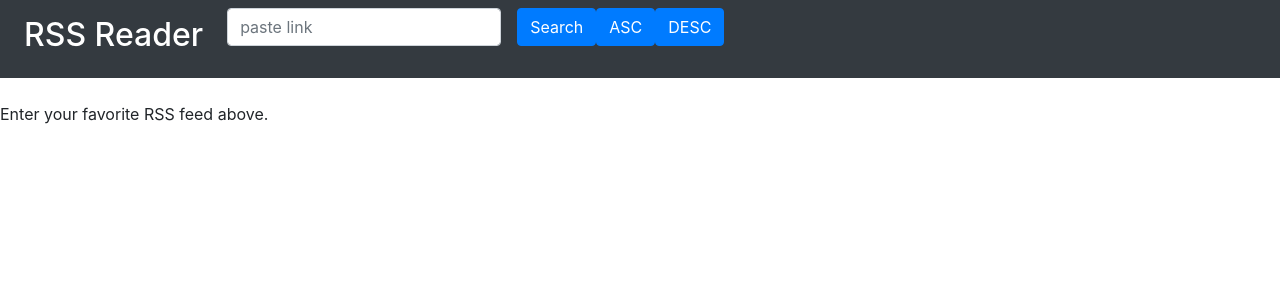
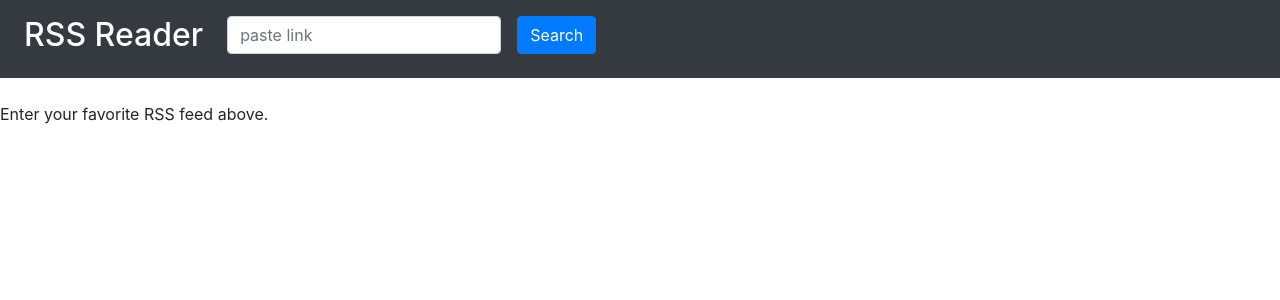
Before and after one commit to tomas-balaz/rss_reader, a Django app: page / in a window 1280 px wide. Shown: the top 300 px of the page. Run offline with Django 3.2, Linux system fonts and the light colour scheme; some libraries are stand-ins or nearby versions.

Commit message:
hide sort buttons

```diff
--- a/rss/templates/rss/base.html
+++ b/rss/templates/rss/base.html
@@ -16,25 +16,33 @@
         <li class="nav-item active">
             <a class="nav-link" href="/"><h2>RSS Reader</h2></a>
         </li>
+        {% if not sort_enable %}
         <li class="align-middle">
             <form class="form-inline">
                 <div class="form-group mx-sm-3 mb-2">
                     <label for="inputPassword2" class="sr-only">Password</label>
-                    <input type="text" class="form-control" placeholder="paste link" name="url">
+                    <input type="text" class="form-control mt-2" placeholder="paste link" name="url">
                 </div>
-                <button type="submit" class="btn btn-primary mb-2">Search</button>
+                <button type="submit" class="btn btn-primary mr-2">Search</button>
             </form>
         </li>
-        <li>
+        {%endif%}
+        {% if sort_enable %}
+        <li class="align-middle">
             <a href="{% url 'ascending' %}">
-                <button type="submit" class="btn btn-primary mb-2">ASC</button>
+                <button type="submit" class="btn btn-primary mx-2 mt-2">
+                    Najstaršie
+                </button>
             </a>
         </li>
-        <li>
+        <li class="align-middle">
             <a href="{% url 'descending' %}">
-                <button type="submit" class="btn btn-primary mb-2">DESC</button>
+                <button type="submit" class="btn btn-primary mx-2 mt-2">
+                    Najnovšie
+                </button>
             </a>
         </li>
+        {%endif%}
     </ul>
 </nav>
 
--- a/rss/templates/rss/reader.html
+++ b/rss/templates/rss/reader.html
@@ -16,7 +16,7 @@
                     <div class="row card-body collapse" id="{{entry.hash}}" data-parent="#accordion">
                         <div class="col-sm-6">
                             <p class="card-text">Popis: {{ entry.summary }}</p>
-                            <a href="{{ entry.link }}" class="btn btn-primary">Visit Link</a>
+                            <a href="{{ entry.link }}" target="_blank" class="btn btn-primary">Prejsť na článok</a>
                         </div>
                         <img class="col-sm-6" src="{{ entry.enclosures.0.href }}" >
                     </div>
--- a/rss/urls.py
+++ b/rss/urls.py
@@ -5,7 +5,7 @@ from . import views
 urlpatterns= [
 
     path('', views.index, name='index'),
-    path('sortA/', views.sort_a, name='ascending'),
-    path('sortD/', views.sort_d, name='descending')
+    path('sortA/', views.sort_articles_ascending, name='ascending'),
+    path('sortD/', views.sort_articles_descending, name='descending')
 
 ]
--- a/rss/views.py
+++ b/rss/views.py
@@ -16,15 +16,16 @@ def index(request):
         for e in feed['entries']:
             e['hash'] = 'p-' + str(abs(hash(e['title'])) % (10 ** 8))
 
-        pass
+        sort_enable = True
 
     else:
         feed = None
+        sort_enable = False
 
-    return render(request, 'rss/reader.html', { 'feed' : feed, })
+    return render(request, 'rss/reader.html', { 'feed' : feed, 'sort_enable' : sort_enable, })
 
 
-def sort_a(request):
+def sort_articles_ascending(request):   # oldest article first
 
     url = request.session['url']
     feed = feedparser.parse(url)
@@ -37,10 +38,10 @@ def sort_a(request):
 
     feed['entries'] = entries_asc_sorted
 
-    return render(request, 'rss/reader.html', { 'feed' : feed, })
+    return render(request, 'rss/reader.html', { 'feed' : feed, 'sort_enable' : True, })
 
 
-def sort_d(request):
+def sort_articles_descending(request):  # newest article first
 
     url = request.session['url']
     feed = feedparser.parse(url)
@@ -53,4 +54,4 @@ def sort_d(request):
 
     feed['entries'] = entries_asc_sorted
 
-    return render(request, 'rss/reader.html', { 'feed' : feed, })
+    return render(request, 'rss/reader.html', { 'feed' : feed, 'sort_enable' : True, })
```
Also changed, not shown: db.sqlite3.
